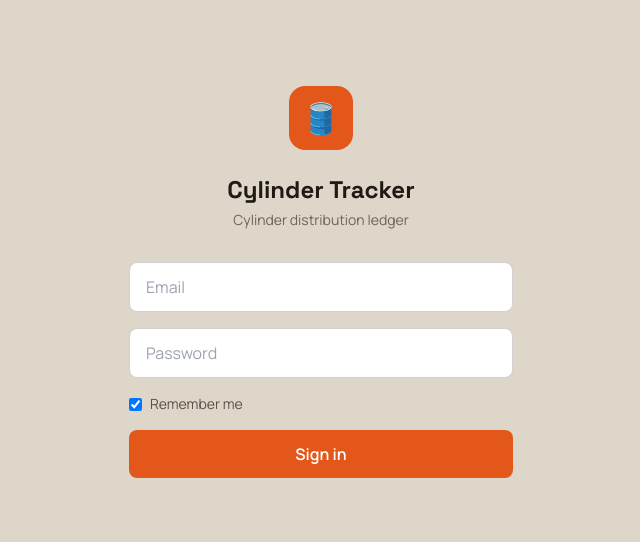
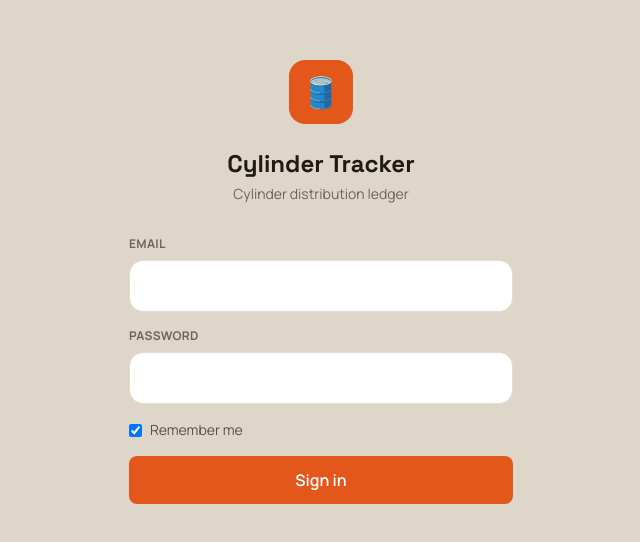
Before and after one commit to YelkuriRaghavendra/gas-ledger, a React (Vite) app: page /login in a window 1280 px wide. Shown: the part 118-660 px from the top of the page, without its empty margins (319-959 px from the left). Built offline with nearby package versions, Linux system fonts and the light colour scheme; no server answers; the database is empty.

Commit message:
fix: match login field layout to prototype (labeled inputs, exact sizing)

```diff
--- a/src/pages/Login.tsx
+++ b/src/pages/Login.tsx
@@ -33,22 +33,26 @@ export function Login() {
       <h1 className="mb-1 text-2xl font-bold text-ink">{settings?.business_name || 'Cylinder Tracker'}</h1>
       <p className="mb-8 text-sm text-ink/60">Cylinder distribution ledger</p>
       <form onSubmit={handleSubmit} className="w-full max-w-sm space-y-4">
+        <div>
+          <p className="mb-2 text-xs font-bold uppercase tracking-wide text-[#6E655A]">Email</p>
           <input
             type="email"
             required
-          placeholder="Email"
             value={email}
             onChange={(e) => setEmail(e.target.value)}
-          className="w-full rounded-lg border border-ink/20 bg-white px-4 py-3"
+            className="h-[52px] w-full rounded-[14px] border-[1.5px] border-[#E6DCCB] bg-white px-4 font-semibold text-ink"
           />
+        </div>
+        <div>
+          <p className="mb-2 text-xs font-bold uppercase tracking-wide text-[#6E655A]">Password</p>
           <input
             type="password"
             required
-          placeholder="Password"
             value={password}
             onChange={(e) => setPassword(e.target.value)}
-          className="w-full rounded-lg border border-ink/20 bg-white px-4 py-3"
+            className="h-[52px] w-full rounded-[14px] border-[1.5px] border-[#E6DCCB] bg-white px-4 font-semibold text-ink"
           />
+        </div>
         <label className="flex items-center gap-2 text-sm text-ink/70">
           <input type="checkbox" checked={remember} onChange={(e) => setRemember(e.target.checked)} />
           Remember me
```
Lines whose indentation alone changed are shown as unchanged.
